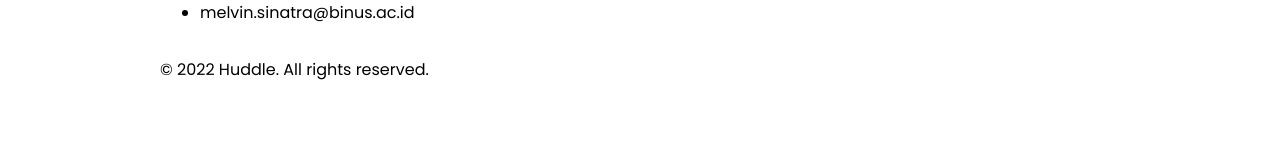
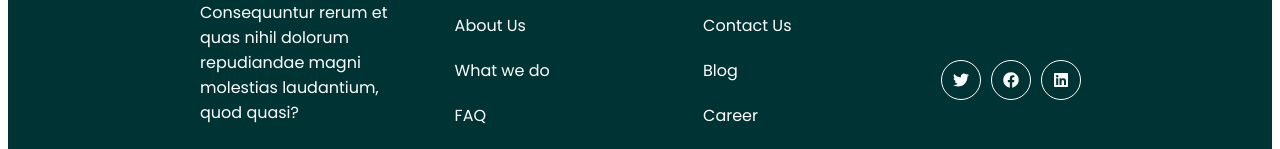
Before and after one commit to melvinsinatra/hubble-landing-page, a React (Vite) app: page / in a window 1280 px wide. Shown: the part 2319-2468 px from the top of the page. Before the commit the page ends 2417 px from the top, so only its background shows below. Built offline with nearby package versions, Linux system fonts and the light colour scheme.

Commit message:
add styled social icons

```diff
--- a/src/App.jsx
+++ b/src/App.jsx
@@ -30,7 +30,7 @@ function App() {
 				<h1>Hello world</h1>
 				{contentCardEls}
 			</Container>
-			<Footer/>
+			<Footer />
 		</ThemeProvider>
 	);
 }
--- a/src/components/Footer.jsx
+++ b/src/components/Footer.jsx
@@ -2,10 +2,11 @@ import React from 'react';
 import { Container } from './styles/Container.styled';
 import { Flex } from './styles/Flex.styled';
 import { StyledFooter } from './styles/Footer.styled'
+import SocialIcons from './SocialIcons';
 
 const Footer = () => {
 	return (
-		<div>
+		<StyledFooter>
 			<Container>
 				<img src="./images/logo-white.svg" alt="" />
 				<Flex>
@@ -27,12 +28,11 @@ const Footer = () => {
             <li>Blog</li>
             <li>Career</li>
           </ul>
-
-          {/* Social Icons */}
+          <SocialIcons/>
 				</Flex>
         <p>&copy; 2022 Huddle. All rights reserved.</p>
 			</Container>
-		</div>
+		</StyledFooter>
 	);
 };
 
--- a/src/components/SocialIcons.jsx
+++ b/src/components/SocialIcons.jsx
@@ -1,16 +1,27 @@
-import React from 'react'
-import { FaTwitter, FaFacebook, FaLinkedin } from 'react-icons/fa'
+import React from 'react';
+import { FaTwitter, FaFacebook, FaLinkedin } from 'react-icons/fa';
+import { StyledSocialIcons } from './styles/SocialIcons.styled';
 
 const SocialIcons = () => {
-  return (
-    <div>
-      <li>
-        <a href="https://twitter.com"><FaTwitter/></a>
-        <a href="https://facebook.com"><FaFacebook/></a>
-        <a href="https://linkedin.com"><FaLinkedin/></a>
-      </li>
-    </div>
-  )
-}
+	return (
+		<StyledSocialIcons>
+			<li>
+				<a href="https://twitter.com">
+					<FaTwitter />
+				</a>
+			</li>
+			<li>
+				<a href="https://facebook.com">
+					<FaFacebook />
+				</a>
+			</li>
+			<li>
+				<a href="https://linkedin.com">
+					<FaLinkedin />
+				</a>
+			</li>
+		</StyledSocialIcons>
+	);
+};
 
-export default SocialIcons
+export default SocialIcons;
--- a/src/components/index.js
+++ b/src/components/index.js
@@ -1,3 +1,4 @@
 export {default as Header} from './Header.jsx'
 export {default as Card} from './Card.jsx'
 export {default as Footer} from './Footer.jsx'
+export {default as SocialIcons} from './SocialIcons.jsx'
--- a/src/components/styles/Footer.styled.js
+++ b/src/components/styles/Footer.styled.js
@@ -3,16 +3,19 @@ import styled from 'styled-components';
 export const StyledFooter = styled.footer`
 	background-color: ${({ theme }) => theme.colors.footer};
 	color: #fff;
-	padding: 100px 0 60px;
+	padding: 6.25em 0 3.75em;
 	ul {
 		list-style-type: none;
 	}
+
 	ul li {
-		margin-bottom: 20px;
+		margin-bottom: 1.25em;
 	}
+
 	p {
 		text-align: right;
 	}
+
 	@media (max-width: ${({ theme }) => theme.breakpoints.mobile}) {
 		text-align: center;
 		ul {
--- /dev/null
+++ b/src/components/styles/SocialIcons.styled.js
@@ -0,0 +1,23 @@
+import styled from "styled-components";
+
+export const StyledSocialIcons = styled.div`
+  display: flex;
+  align-items: center;
+  justify-content: center;
+
+  li {
+    list-style: none;
+  }
+
+  a {
+    border: 1px solid #fff;
+    border-radius: 50%;
+    color: #fff;
+    display: inline-flex;
+    align-items: center;
+    justify-content: center;
+    margin-right: 0.625em;
+    height: 40px;
+    width: 40px;
+  }
+`
```
